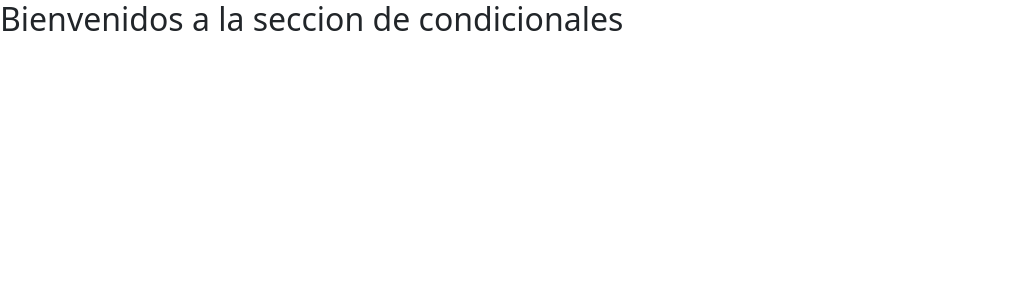
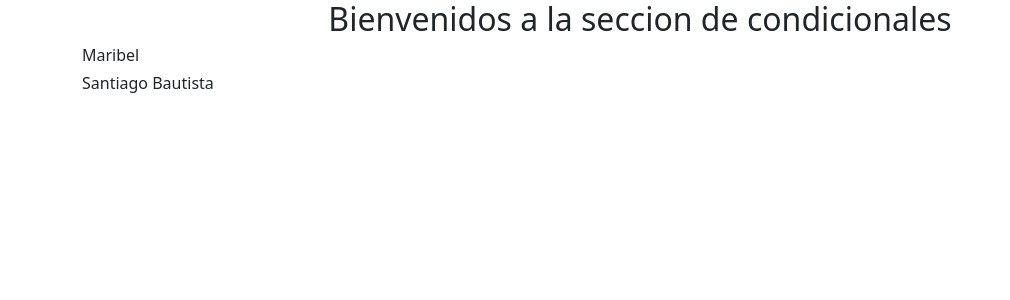
Before and after one commit to santiagomary1004/constantesVue_Maribel, a Vue app: page / in a window 1280 px wide. Shown: the top 300 px of the page, without its empty margins (0-1010 px from the left). Built offline with nearby package versions, Linux system fonts and the light colour scheme.

Commit message:
Modificando constantes

```diff
--- a/src/components/HelloWorld.vue
+++ b/src/components/HelloWorld.vue
@@ -11,7 +11,14 @@ const apellidos = ref ("Santiago Bautista" )
 </script>
 
 <template>
- <h2>{{bienvenida}}</h2>
+  <div class="container">
+    <h2 class="text-center">{{ bienvenida }}</h2>
+    <div class="col-md-6">
+      <h6 class="">{{ nombre }}</h6>
+      <h6>{{ apellidos }}</h6>
+    </div>
+  </div>
+
 
 
 </template>
```
